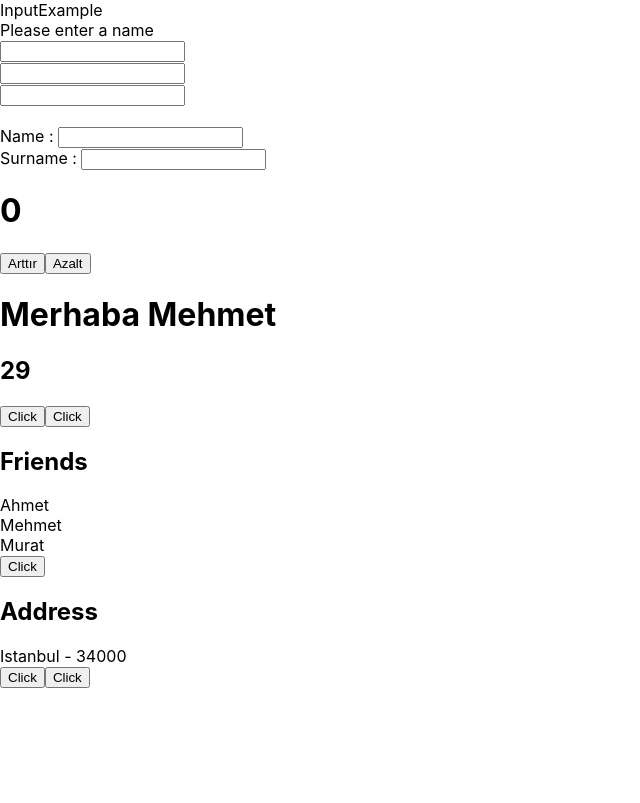
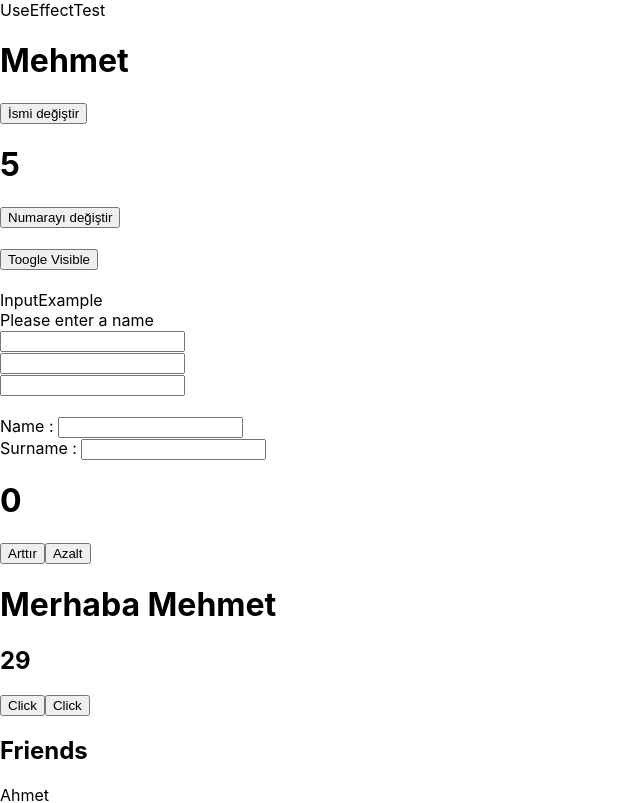
Before and after one commit to ErginTIRAVOGLU/patika-react-state, a React (Create React App) app: page / in a window 1280 px wide. Shown: the top 803 px of the page, without its empty margins (0-640 px from the left). Built offline with nearby package versions, Linux system fonts and the light colour scheme.

Commit message:
Unmount tanıtıldı

```diff
--- a/src/App.js
+++ b/src/App.js
@@ -1,14 +1,23 @@
 import {  useState } from "react";
 import Counter from "./Components/Counter";
 import InputExample from "./Components/InputExample";
+import UseEffectTest from "./Components/UseEffectTest";
 
 function App() {
   const [name, setName] = useState("Mehmet");
   const [age, setAge] = useState(29);
   const [friends, setFriends] = useState(["Ahmet", "Mehmet", "Murat"]);
   const [address, setAddress] = useState({title:"Istanbul", zip:34000});
+  const [isVisible, setIsVisible] = useState(true);
   return (
     <div className="App">
+      {isVisible && <UseEffectTest />}
+      <br />
+      <br />
+      <button onClick={() => setIsVisible(!isVisible)}>Toogle Visible</button>
+      <br />
+      <br />
+
       <InputExample/>
         <Counter/>
       <h1>Merhaba {name}</h1>
--- a/src/Components/InputExample.js
+++ b/src/Components/InputExample.js
@@ -18,10 +18,10 @@ function InputExample() {
         <input type='text' value={surName} onChange={(event) => setSurName(event.target.value)}></input>
         <br />
         <br />
-        <label for="name">Name : </label>
+        <label htmlFor="name">Name : </label>
         <input type='text' name="name" value={form.name} onChange={onChangeInput}></input>
         <br />
-        <label for="name">Surname : </label>
+        <label htmlFor="name">Surname : </label>
         <input type='text' name="surName" value={form.surName} onChange={onChangeInput}></input>
 
         <p>{form.name}</p>
--- /dev/null
+++ b/src/Components/UseEffectTest.js
@@ -0,0 +1,43 @@
+import React, { useEffect, useState } from "react";
+
+function UseEffectTest() {
+  const [name, setName] = useState("Mehmet");
+  const [number, setNumber] = useState(0);
+
+  /*
+    useEffect(()=>{
+        console.log("State Güncellendi!");
+    });
+    */
+  useEffect(() => {
+    console.log("Component mount edildi");
+
+
+    const interval=setInterval(() => {
+      setNumber((n) => n + 1);
+    }, 1000);
+
+   return ()=>{
+    console.log("Unmount oldu");
+    clearInterval(interval);
+   }
+  }, []);
+
+  /*
+    useEffect(() => {
+        console.log("Number state değişti");
+    },[number]);
+    */
+
+  return (
+    <>
+      <div>UseEffectTest</div>
+      <h1>{name}</h1>
+      <button onClick={() => setName(name + "1")}>İsmi değiştir</button>
+      <h1>{number}</h1>
+      <button onClick={() => setNumber(number + 1)}>Numarayı değiştir</button>
+    </>
+  );
+}
+
+export default UseEffectTest;
--- a/src/index.js
+++ b/src/index.js
@@ -6,9 +6,9 @@ import reportWebVitals from './reportWebVitals';
 
 const root = ReactDOM.createRoot(document.getElementById('root'));
 root.render(
-  <React.StrictMode>
+  //<React.StrictMode>
     <App />
-  </React.StrictMode>
+  //</React.StrictMode>
 );
 
 // If you want to start measuring performance in your app, pass a function
```
